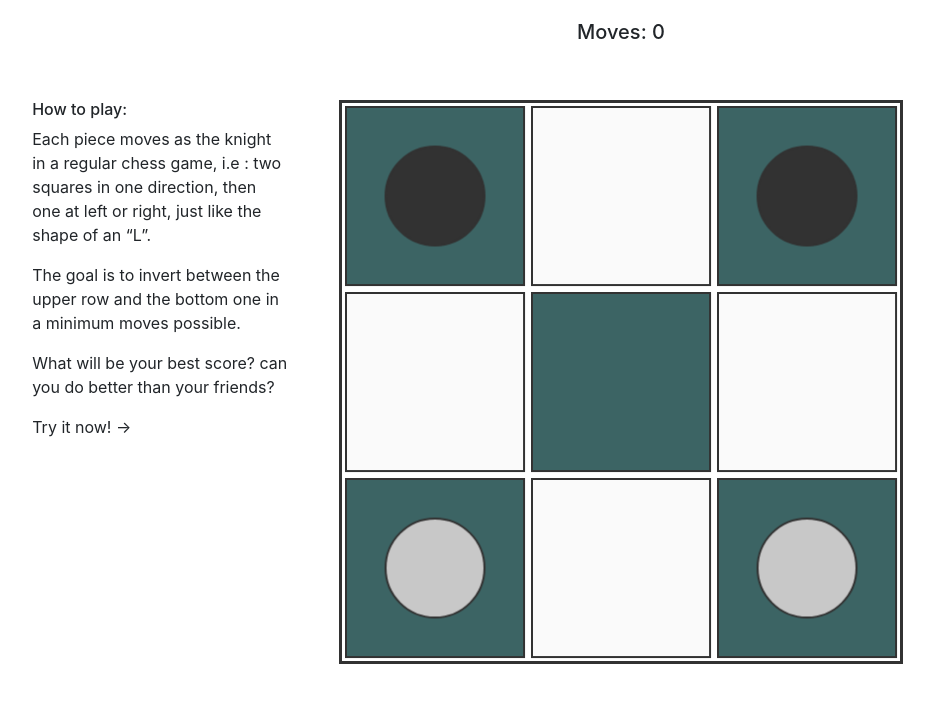
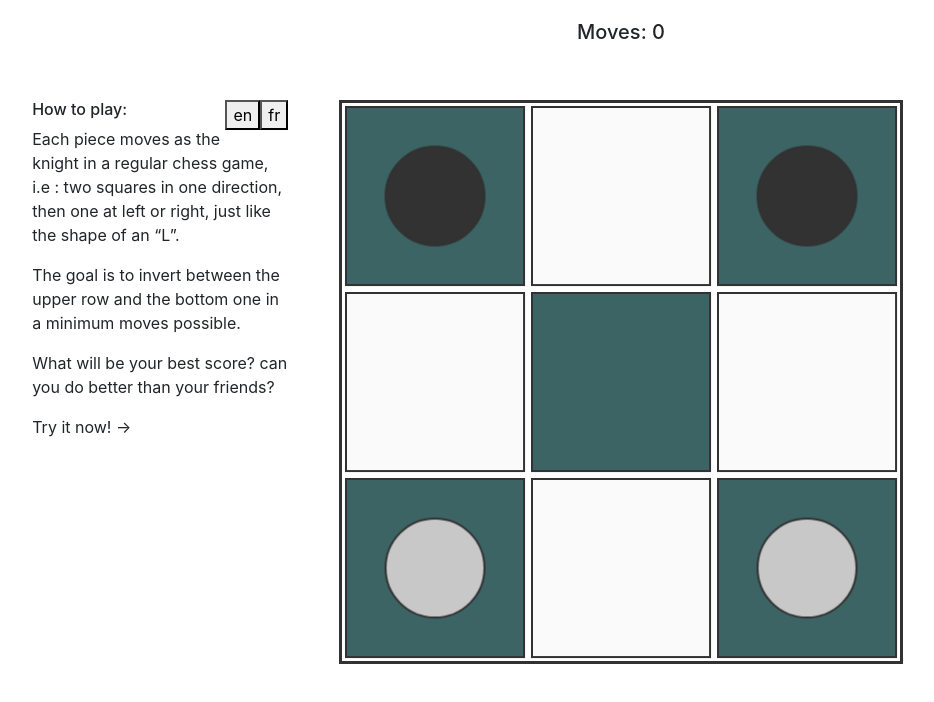
Before and after one commit to adxl/knights, a React (Create React App) app: page / in a window 1280 px wide. Shown: the top 702 px of the page, without its empty margins (19-953 px from the left). Built offline with nearby package versions, Linux system fonts and the light colour scheme.

Commit message:
add language switch

```diff
--- a/src/components/Board.jsx
+++ b/src/components/Board.jsx
@@ -9,6 +9,7 @@ export default class Board extends Component {
 	}
 
 	state = {
+		lang: 'en',
 		status : 'playing',
 		moves: 0
 	};
@@ -16,6 +17,10 @@ export default class Board extends Component {
 	componentDidMount() {
 
 		this.p5Canvas = new p5(this.sketch,this.pRef.current);
+	}
+
+	switchLang = e => {
+		this.setState({lang: e.target.id});
 	}
 
 	sketch = (p) => {
@@ -129,7 +134,7 @@ export default class Board extends Component {
 
 		p.mouseClicked = () => {
 			if (this.state.status === 'playing') {
-				if (p.mouseX < canvasSize && p.mouseY < canvasSize)
+				if (p.mouseX > 0 && p.mouseY > 0  && p.mouseX < canvasSize && p.mouseY < canvasSize)
 					if (selectedKnight && containsKnight(p.mouseX,p.mouseY) === null) {
 						let selectedCell = getSelectedCell(p.mouseX,p.mouseY);
 
@@ -137,8 +142,6 @@ export default class Board extends Component {
 							move(selectedKnight,selectedCell);
 							checkGameStatus();
 						}
-						else
-							console.log('Can\'t go there');
 
 						moves.splice(0);
 						hints.splice(0);
@@ -150,7 +153,7 @@ export default class Board extends Component {
 							showMoves();
 					}
 
-				console.log('----------------------------------------------');
+				console.log('------------------------');
 			}
 		};
 
@@ -201,10 +204,11 @@ export default class Board extends Component {
 			this.setState({moves : this.state.moves + 1});
 		};
 
-		// checks if click was whithin the canvas
+		// checks if click was whithin the canvas and cell empty
 		function isCellValid(x,y) {
 			const empty = containsKnight(x,y) === null ? true : false;
 			const inbound = ((x * (x - canvasSize) <= 0) && (y * (y - canvasSize) <= 0));
+
 			return empty && inbound;
 		}
 
@@ -322,12 +326,28 @@ export default class Board extends Component {
 					</div>}
 
 				<div className="rules">
+					<div className="lang-switch" >
+						<button onClick={this.switchLang} id="en">en</button>
+						<button onClick={this.switchLang} id="fr">fr</button>
+					</div>
+					{ this.state.lang === 'en' && <div id="english-rules">
 						<h6>How to play:</h6>
 						<p>Each piece moves as the knight in a regular chess game, i.e : two squares in one direction,
 						then one at left or right, just like the shape of an “L”.</p>
 						<p>The goal is to invert between the upper row and the bottom one in a minimum moves possible. </p>
 						<p>What will be your best score? can you do better than your friends?</p>
 						<p>Try it now!  -&gt;</p>
+					</div>}
+
+					{ this.state.lang === 'fr' && <div id="french-rules">
+						<h6>Règles du jeu:</h6>
+						<p>Chaque pièce se déplace comme le chevalier dand une partie d&apos;échecs, i.e : deux case dans une direction,
+							puis une à droite ou à gauche, comme pour former un “L”.</p>
+						<p>Le but est d&apos;inverser les deux lignes (Celle du haut et celle du bas) en un minimum de coups possible.</p>
+						<p>Que sera ton meilleur score? Pourrez-tu battre tes amis?</p>
+						<p>Joue dès maintenant!  -&gt;</p>
+					</div>}
+
 				</div>
 
 				<div className="board-container">
--- a/src/index.css
+++ b/src/index.css
@@ -19,6 +19,11 @@ body {
   position: absolute;
   left: 4%;
 }
+
+.lang-switch{
+  float: right;
+}
+
 .board-container{
 width: 100%;
 text-align: center;
```
Lines whose indentation alone changed are shown as unchanged.
